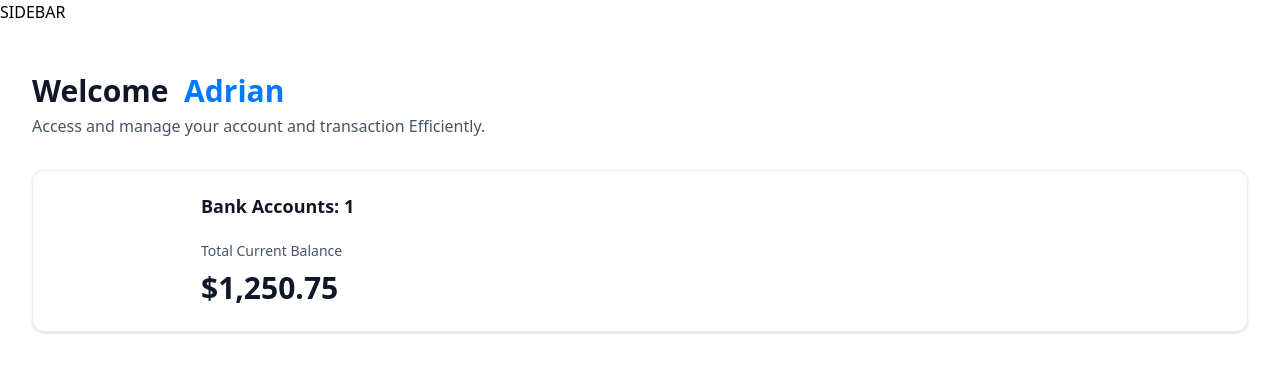
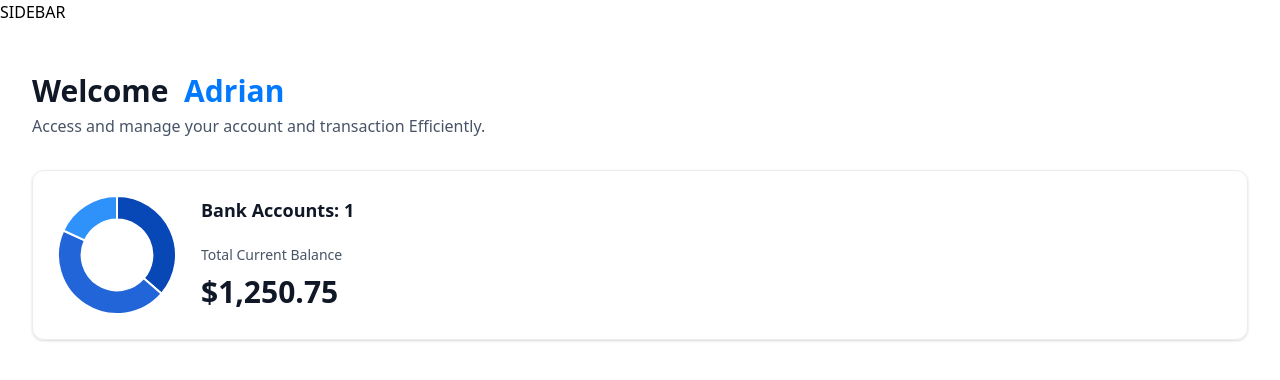
Before and after one commit to yogeswarl/banking-system, a Next.js app: page / in a window 1280 px wide. Shown: the top 380 px of the page. Built offline with nearby package versions, Linux system fonts and the light colour scheme.

Commit message:
Home page, Doughnut chart with chartjs

```diff
--- /dev/null
+++ b/components/DoughnutChart.tsx
@@ -0,0 +1,31 @@
+"use client";
+import { Chart as ChartJS, ArcElement, Tooltip, Legend } from 'chart.js'
+import { Doughnut } from 'react-chartjs-2'
+
+ChartJS.register(ArcElement, Tooltip, Legend)
+
+
+const DoughnutChart = ({accounts}:  DoughnutChartProps) => {
+  const data = {
+    datasets: [
+      {
+        label: "Banks",
+        data: [1000,1250,500],
+        backgroundColor: ["#0747B6",'#2265D8','#2F91FA']
+      }
+    ],
+    labels: ['Bank 1','Bank 2', 'Bank 3']
+  }
+  return <Doughnut data={data} options={
+    {
+      cutout: '60%',
+      plugins: {
+        legend: {
+          display: false
+        }
+      },
+    }
+  } />
+}
+
+export default DoughnutChart
--- a/components/TotalBalanceBox.tsx
+++ b/components/TotalBalanceBox.tsx
@@ -1,12 +1,13 @@
 import { formatAmount } from '@/lib/utils'
 import React from 'react'
 import AnimatedCounter from './AnimatedCounter'
+import DoughnutChart from './DoughnutChart'
 
 const TotalBalanceBox = ({accounts,totalBanks,totalCurrentBalance}:TotalBalanceBoxProps) => {
   return (
     <section className="total-balance">
       <div className="total-balance-chart">
-      {/* DonutChart */}
+      <DoughnutChart accounts={accounts} />
       </div>
       <div className="flex flex-col gap-6">
         <h2 className="header-2">
--- a/package.json
+++ b/package.json
@@ -9,12 +9,14 @@
     "lint": "next lint"
   },
   "dependencies": {
+    "chart.js": "^4.4.3",
     "class-variance-authority": "^0.7.0",
     "clsx": "^2.1.1",
     "lucide-react": "^0.400.0",
     "next": "14.2.4",
     "query-string": "^9.0.0",
     "react": "^18",
+    "react-chartjs-2": "^5.2.0",
     "react-countup": "^6.5.3",
     "react-dom": "^18",
     "tailwind-merge": "^2.3.0",
```
Also changed, not shown: 1 other file (tests, documents, lock files or other folders).
